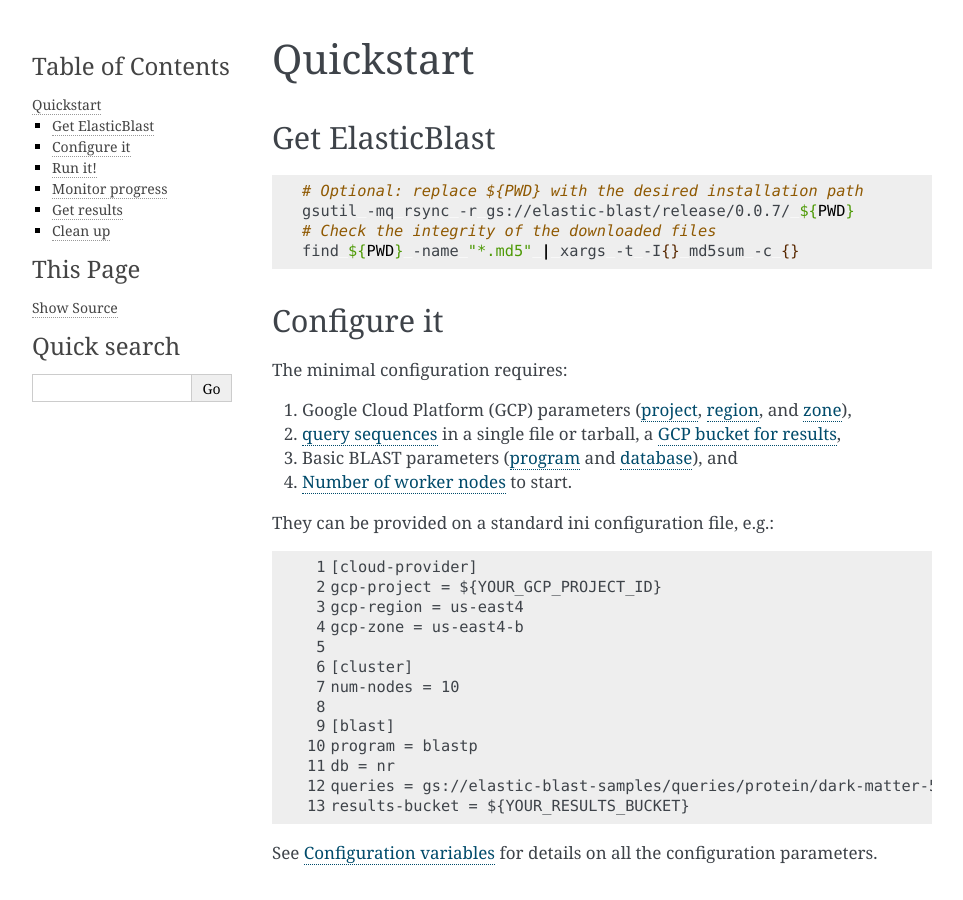
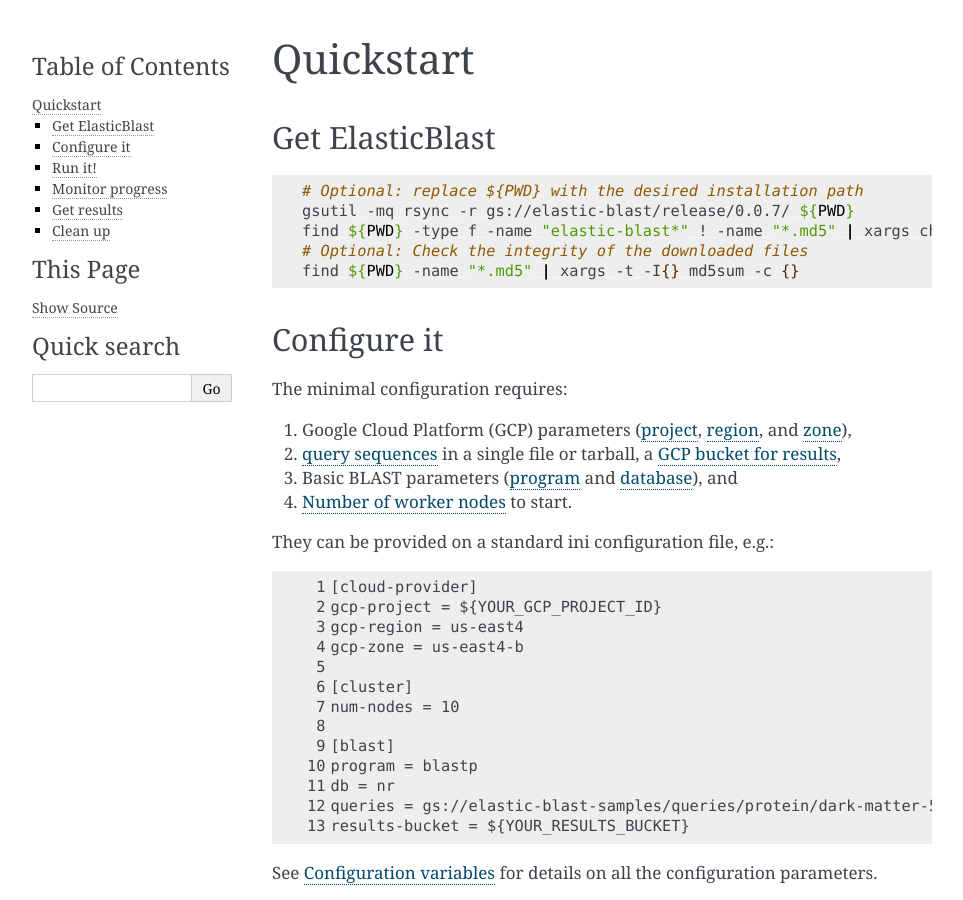
Before and after one commit to ncbi/elastic-blast-docs, a Sphinx documentation site: the page built from docs/source/quickstart.rst, in a window 1280 px wide and 900 px high. Shown: the whole window, without its empty margins (148-1111 px from the left). Built offline with Sphinx 7.4.7, drawn with Linux system fonts in a browser that asks for light colours.

Commit message:
fix formatting, remove NCBI specific commands

```diff
--- a/docs/source/quickstart.rst
+++ b/docs/source/quickstart.rst
@@ -10,7 +10,8 @@
 
     # Optional: replace ${PWD} with the desired installation path
     gsutil -mq rsync -r gs://elastic-blast/release/{VERSION}/ ${PWD}
-    # Check the integrity of the downloaded files
+    find ${PWD} -type f -name "elastic-blast*" ! -name "*.md5" | xargs chmod +x
+    # Optional: Check the integrity of the downloaded files
     find ${PWD} -name "*.md5" | xargs -t -I{} md5sum -c {}
 
 Configure it
@@ -45,7 +46,6 @@
     db = nr
     queries = gs://elastic-blast-samples/queries/protein/dark-matter-500000.faa.gz
     results-bucket = ${YOUR_RESULTS_BUCKET}
-
 
 
 See :ref:`configuration` for details on all the configuration parameters.
```
